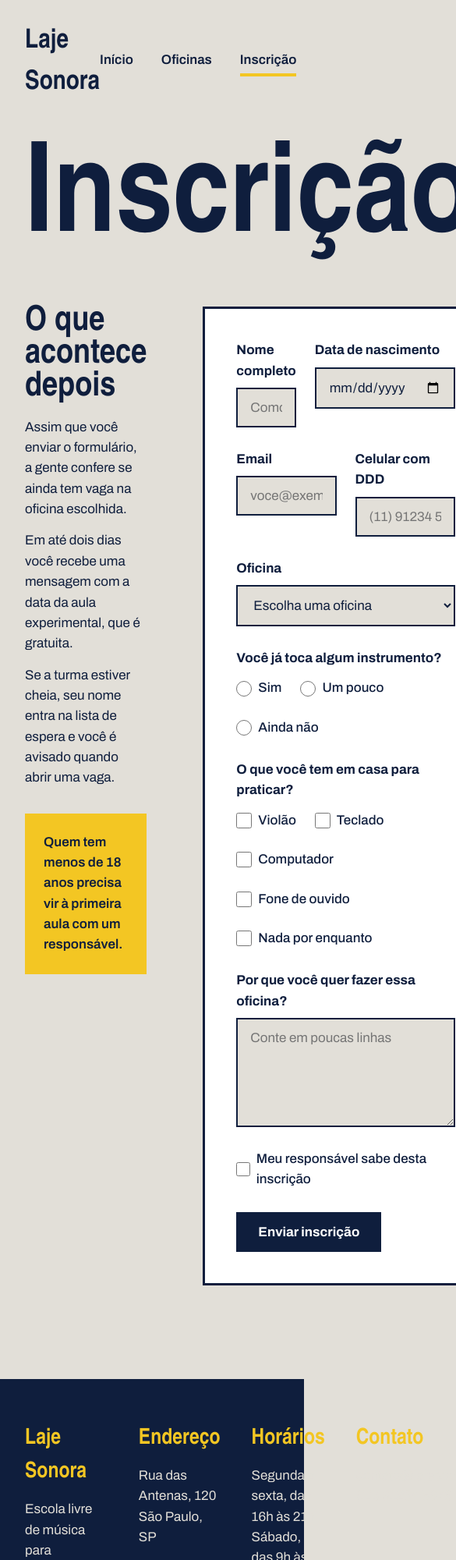
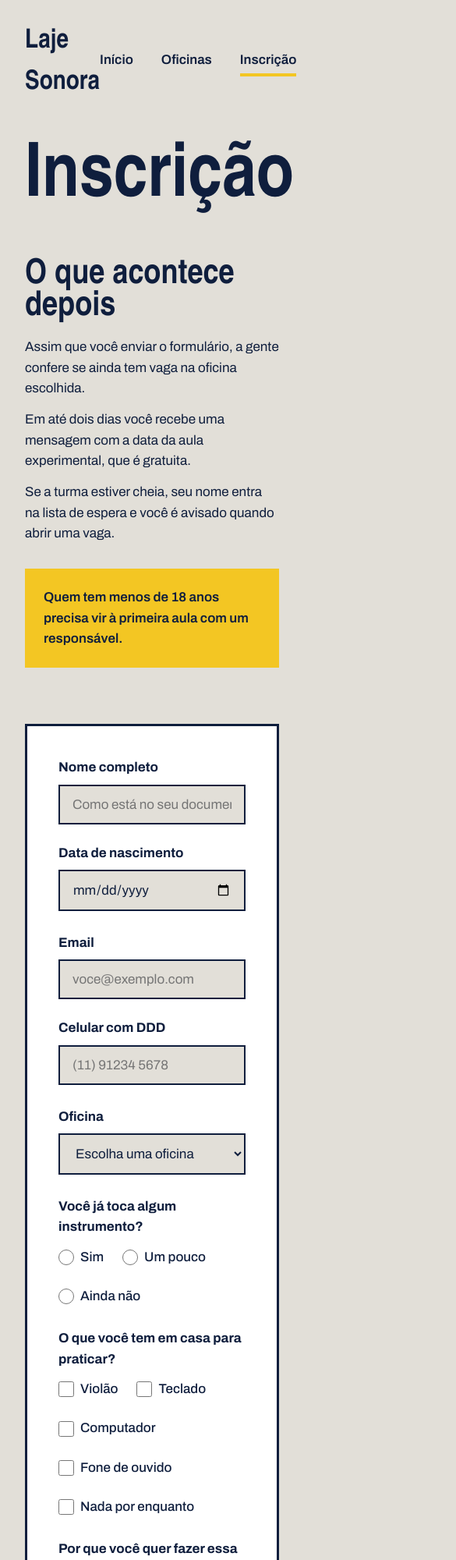
Before and after one commit to arthurfreitas-hub/laje_sonora_arthuraugusto1mbti, a plain HTML site: page inscricao.html in a window 390 px wide. Shown: the top 2000 px of the page at 78% size, 585 px wide, since content can reach past the window. Drawn offline with Linux system fonts and the light colour scheme; a web font is replaced by a local one.

Commit message:
Versão para celular

```diff
--- a/index.css
+++ b/index.css
@@ -246,3 +246,15 @@ h3 {
         font-size: 84px;
     }
 }
+
+@media (max-width: 800px) {
+    .cartazes,
+    .passos,
+    .rodape-colunas {
+        flex-direction: column;
+    }
+
+    .cartaz-principal h1 {
+        font-size: 84px;
+    }
+}
--- a/inscricao.css
+++ b/inscricao.css
@@ -228,3 +228,15 @@ h1, h2, h3 {
 .botao:hover {
     background-color: var(--caixa-dagua);
 }
+
+@media (max-width: 800px) {
+    .inscricao,
+    .linha,
+    .rodape-colunas {
+        flex-direction: column;
+    }
+
+    .titulo-pagina {
+        font-size: 96px;
+    }
+}
--- a/oficinas.css
+++ b/oficinas.css
@@ -217,3 +217,20 @@ h3 {
         width: 100%;
     }
 }
+
+@media (max-width: 800px) {
+    .oficina,
+    .rodape-colunas {
+        flex-direction: column;
+        align-items: stretch;
+    }
+
+    .titulo-pagina {
+        font-size: 96px;
+    }
+
+    .oficina .foto,
+    .oficina-detalhes {
+        width: 100%;
+    }
+}
```
